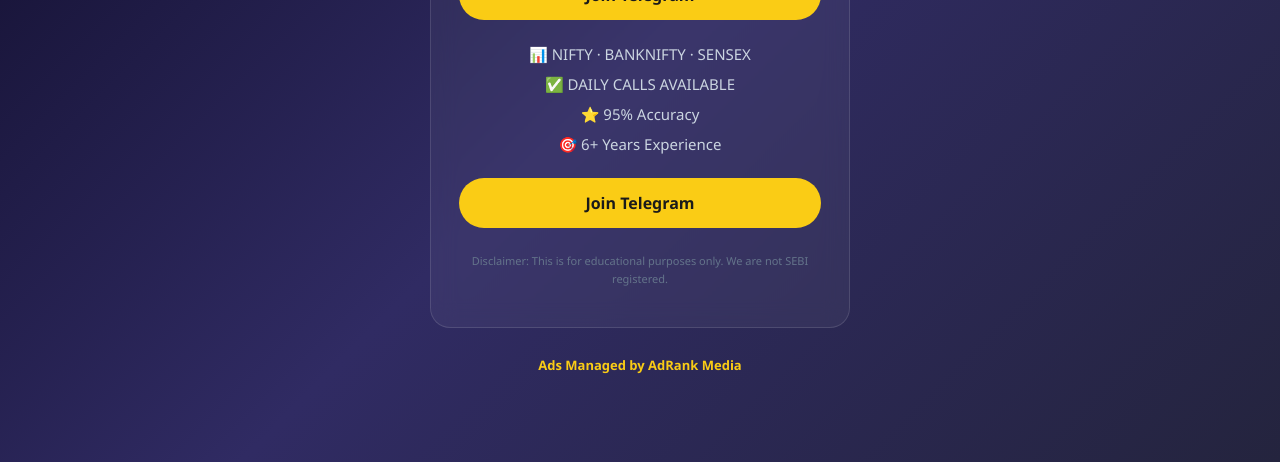
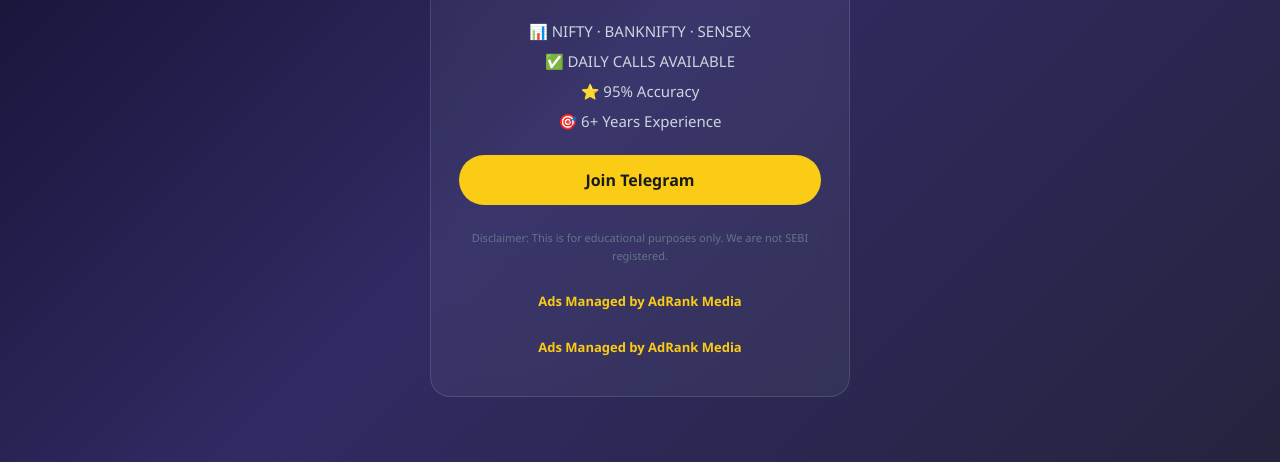
Before and after one commit to adrankmediaagency-dev/nitinmuraka, a plain HTML site: page index.html in a window 1280 px wide. Shown: the part 338-800 px from the top of the page. Drawn offline with Linux system fonts and the light colour scheme.

Commit message:
Update index.html

```diff
--- a/index.html
+++ b/index.html
@@ -142,7 +142,8 @@
       <p class="disclaimer">
         Disclaimer: This is for educational purposes only. We are not SEBI registered.
       </p>
-
+      <div class="footer">
+      <a href="https://t.me/adsrankmedia" target="_blank">Ads Managed by AdRank Media</a>
     </div>
 
     <!-- Footer -->
```
